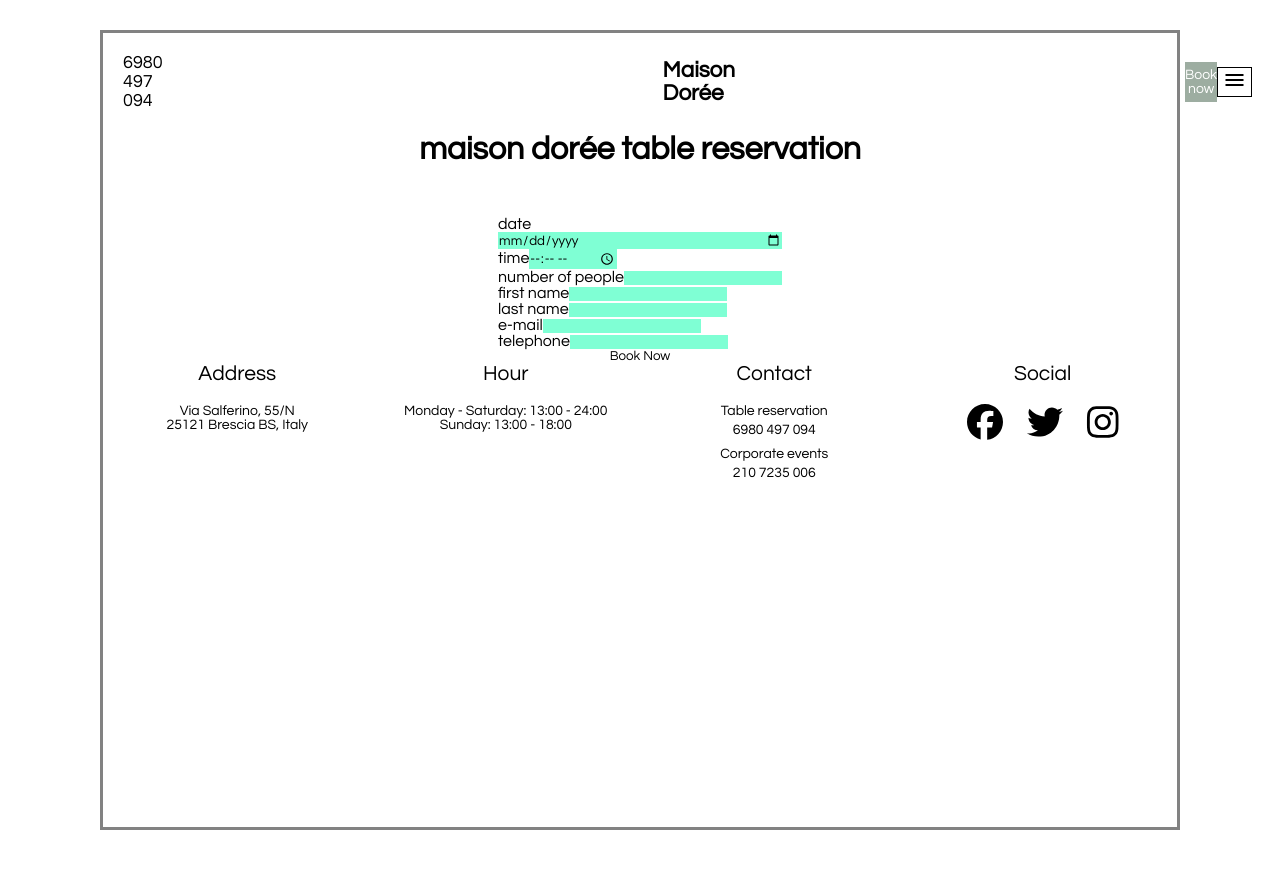
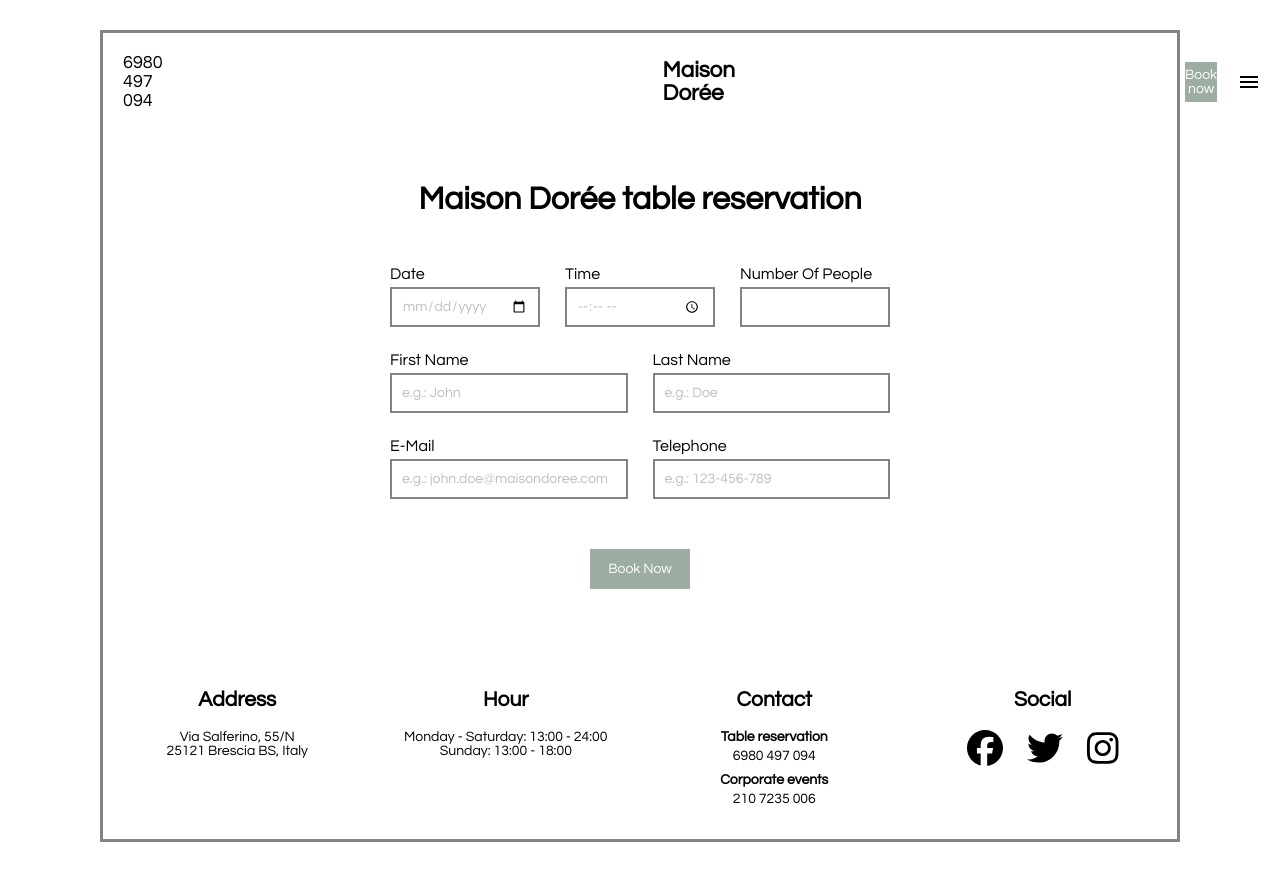
Before and after one commit to gremgergo/restaurant, a React (Create React App) app in the folder restaurant-website/: page /booking in a window 1280 px wide. Built offline with nearby package versions, Linux system fonts and the light colour scheme.

Commit message:
more style added

```diff
--- a/restaurant-website/package.json
+++ b/restaurant-website/package.json
@@ -3,18 +3,24 @@
   "version": "0.1.0",
   "private": true,
   "dependencies": {
+    "@emotion/react": "^11.10.4",
+    "@emotion/styled": "^11.10.4",
     "@fortawesome/fontawesome-svg-core": "^6.2.0",
     "@fortawesome/free-brands-svg-icons": "^6.2.0",
     "@fortawesome/free-regular-svg-icons": "^6.2.0",
     "@fortawesome/free-solid-svg-icons": "^6.2.0",
     "@fortawesome/react-fontawesome": "^0.2.0",
+    "@mui/material": "^5.10.6",
+    "@mui/styled-engine-sc": "^5.10.6",
     "@testing-library/jest-dom": "^5.16.5",
     "@testing-library/react": "^13.4.0",
     "@testing-library/user-event": "^13.5.0",
     "react": "^18.2.0",
+    "react-anchor-link-smooth-scroll": "^1.0.12",
     "react-dom": "^18.2.0",
     "react-router-dom": "^6.4.0",
     "react-scripts": "5.0.1",
+    "styled-components": "^5.3.5",
     "web-vitals": "^2.1.4"
   },
   "scripts": {
--- a/restaurant-website/src/components/Booking.css
+++ b/restaurant-website/src/components/Booking.css
@@ -10,22 +10,108 @@
     margin-top: 50px;
 }
 
+.booking input {
+    padding: 10px;
+
+    border: 2px solid #828282;
+
+    font-size: 14px;
+
+    color: #bebebe;
+}
+
+.booking input::placeholder {
+    color: #bebebe;
+}
+
+.booking input:focus {
+    color: #bebebe;
+}
+
+.booking label {
+    text-transform: capitalize;
+
+    margin-bottom: 5px;
+}
+
+.date,
+.time,
+.number {
+    width: 150px;
+    height: 40px;
+
+    margin-bottom: 25px;
+}
+
+.name {
+    width: 237.5px;
+    height: 40px;
+
+    margin-bottom: 25px;
+}
+
+.email,
+.tel {
+    width: 237.5px;
+    height: 40px;
+
+    margin-bottom: 50px;
+}
+
 .booking-title {
-    margin-top: 50px;
+    margin-top: 100px;
 
     text-align: center;
 }
 
-.booking-date {
+.booking-date-time-number {
+    display: flex;
+    flex-direction: row;
+
+    gap: 25px;
+}
+
+.booking-date,
+.booking-time,
+.booking-number,
+.booking-first-name,
+.booking-last-name,
+.booking-email,
+.booking-tel {
     display: flex;
     flex-direction: column;
 }
 
-.date,
-.time,
-.booking-number,
-.name,
-.email,
-.tel {
-    background-color: aquamarine;
+
+.details {
+    display: flex;
+    flex-direction: column;
 }
+
+.booking-name,
+.booking-contact {
+    display: flex;
+    flex-direction: row;
+    gap: 25px;
+}
+
+.booking-contact {
+    display: flex;
+    flex-direction: row;
+}
+
+.booking button {
+    width: 100px;
+    height: 40px;
+
+    margin-bottom: 100px;
+
+    background-color: #9dada1;
+
+    font-size: 14px;
+    color: #fff;
+}
+
+.booking button:hover {
+    background-color: #828282;
+}
--- a/restaurant-website/src/components/Booking.jsx
+++ b/restaurant-website/src/components/Booking.jsx
@@ -6,10 +6,10 @@ import './Booking.css';
 function Booking() {
   return (
     <Layout>
-      <h1 className='booking-title'>maison dorée table reservation</h1>
+      <h1 className='booking-title'>Maison Dorée table reservation</h1>
       <form className='booking'>
         <div className='booking-container'>
-          <div className='booking-date-time'>
+          <div className='booking-date-time-number'>
             <div className='booking-date'>
               <label htmlFor='date'>date</label>
               <input type='date' name='date' className='date' />
@@ -18,28 +18,30 @@ function Booking() {
               <label htmlFor='time'>time</label>
               <input type='time' name='time' className='time' />
             </div>
+            <div className='booking-number'>
+              <label htmlFor='number'>number of people</label>
+              <input type='number' name='number' className='number' />
+            </div>
           </div>
-          <label htmlFor='number'>number of people</label>
-          <input type='number' name='number' className='booking-number' />
           <div className='details'>
             <div className='booking-name'>
               <div className='booking-first-name'>
                 <label htmlFor='first-name'>first name</label>
-                <input type='text' name='first-name' className='name' />
+                <input type='text' name='first-name' className='name' placeholder='e.g.: John' />
               </div>
-              <div className='booking-lat-name'>
+              <div className='booking-last-name'>
                 <label htmlFor='last-name'>last name</label>
-                <input type='text' name='last-name' className='name' />
+                <input type='text' name='last-name' className='name' placeholder='e.g.: Doe'/>
               </div>
             </div>
             <div className='booking-contact'>
               <div className='booking-email'>
                 <label htmlFor='email'>e-mail</label>
-                <input type='email' name='email' className='email' />
+                <input type='email' name='email' className='email' placeholder='e.g.: john.doe@maisondoree.com' required=''/>
               </div>
               <div className='booking-tel'>
                 <label htmlFor='tel'>telephone</label>
-                <input type='tel' name='tel' className='tel' />
+                <input type='tel' name='tel' className='tel' placeholder='e.g.: 123-456-789' required=''/>
               </div>
             </div>
           </div>
--- a/restaurant-website/src/components/CorporateMenu.css
+++ b/restaurant-website/src/components/CorporateMenu.css
@@ -1,4 +1,4 @@
-.corporate-menu {
+#corporate-menu {
     max-width: 1200px;
 
     display: flex;
--- a/restaurant-website/src/components/CorporateMenu.jsx
+++ b/restaurant-website/src/components/CorporateMenu.jsx
@@ -5,7 +5,7 @@ import './CorporateMenu.css'
 
 function CorporateMenu() {
   return (
-    <div className='corporate-menu'>
+    <div id='corporate-menu'>
         <div className='corporate-left'>
             <h1 className='corporate-title'>corporate events</h1>
             <p className='corporate-article'>Masion dorée hospality comes to you. Whether it is a corporate event, press conference, coffee break, lunch break or your personal private event, choose Maison dorée and enjoy the experience.</p>
--- a/restaurant-website/src/components/Footer.css
+++ b/restaurant-website/src/components/Footer.css
@@ -1,4 +1,4 @@
-.footer {
+#footer {
     max-width: 1400px;
     height: 100px;
 
@@ -7,7 +7,7 @@
     justify-content: space-around;
 
     margin: 0 auto;
-    margin-bottom: 100px;
+    margin-bottom: 50px;
 
 }
 
@@ -31,13 +31,13 @@
 .social h2 {
     margin-bottom: 20px;
 
-    font-weight: 400;
+    font-weight: 600;
 }
 
 .contact h4 {
     margin-bottom: 5px;
 
-    font-weight: 400;
+    font-weight: 600;
 }
 
 .contact p {
@@ -52,6 +52,8 @@
     justify-content: space-evenly;
 
     font-size: 36px;
+
+    cursor: pointer;
 }
 
 .social-icon-each:hover {
--- a/restaurant-website/src/components/Footer.jsx
+++ b/restaurant-website/src/components/Footer.jsx
@@ -5,7 +5,7 @@ import { faFacebook, faTwitter, faInstagram } from '@fortawesome/free-brands-svg
 
 function Footer() {
   return (
-    <section className='footer'>
+    <section id='footer'>
       <div className='address'>
         <h2>Address</h2>
         <p>Via Salferino, 55/N</p>
--- a/restaurant-website/src/components/Menu.css
+++ b/restaurant-website/src/components/Menu.css
@@ -1,4 +1,4 @@
-.menu {
+#menu {
     max-width: 1200px;
 
     margin: 0 auto;
--- a/restaurant-website/src/components/Menu.jsx
+++ b/restaurant-website/src/components/Menu.jsx
@@ -7,7 +7,7 @@ import './Menu.css';
 
 function Menu() {
   return (
-    <div className='menu'>
+    <div id='menu'>
         <div className='menu-top'>
             <h1 className='menu-title'>menu</h1>
             <p className='menu-article'>Masion dorée philosophy is based on friends sharing dishes: sampling, tasting, enjoying. The menu changes with season and the kitchen is continually evolving. The menu features: salads, cold dishes, raw, wooden oven, charcoal, casserole, fitters, and dessert.</p>
--- a/restaurant-website/src/components/MenuIcon.css
+++ b/restaurant-website/src/components/MenuIcon.css
@@ -1,8 +1,8 @@
-.menu-button {
-    width: 35px;
-    height: 30px;
+#basic-button {
+    width: 40px;
+    height: 40px;
 
-    font-size: 20px;
+    font-size: 28px;
 
-    border: 1px solid black;
+    color: #000;
 }
--- a/restaurant-website/src/components/MenuIcon.jsx
+++ b/restaurant-website/src/components/MenuIcon.jsx
@@ -1,16 +1,55 @@
 import React from 'react';
-import './MenuIcon.css'
-
-
+import './MenuIcon.css';
+import Button from '@mui/material/Button';
+import Menu from '@mui/material/Menu';
+import MenuItem from '@mui/material/MenuItem';
+import { useState } from 'react';
+import AnchorLink from 'react-anchor-link-smooth-scroll';
 
 function MenuIcon() {
+  const [anchorEl, setAnchorEl] = useState(null);
+  const open = Boolean(anchorEl);
+  const handleClick = (event) => {
+    setAnchorEl(event.currentTarget);
+  };
+  const handleClose = () => {
+    setAnchorEl(null);
+  };
+
   return (
     <div>
-      <button className='menu-button'>
-        <span class="material-symbols-outlined">menu</span>
-      </button>
+      <Button
+        id="basic-button"
+        aria-controls={open ? 'basic-menu' : undefined}
+        aria-haspopup="true"
+        aria-expanded={open ? 'true' : undefined}
+        onClick={handleClick}
+      >
+        <span className='material-symbols-outlined'>
+          menu
+        </span>
+      </Button>
+      <Menu
+        id="basic-menu"
+        anchorEl={anchorEl}
+        open={open}
+        onClose={handleClose}
+        MenuListProps={{
+          'aria-labelledby': 'basic-button',
+        }}
+      >
+
+        <AnchorLink href='#menu'>
+          <MenuItem onClick={handleClose}>Menu</MenuItem>
+        </AnchorLink>
+        <AnchorLink href='#corporate-menu'>
+          <MenuItem onClick={handleClose}>Corporative</MenuItem>
+        </AnchorLink>
+        <AnchorLink href='#footer'>
+          <MenuItem onClick={handleClose}>Contacts</MenuItem>
+        </AnchorLink>
+      </Menu>
     </div>
-  )
+  );
 }
-
 export default MenuIcon
```
Also changed, not shown: 1 other file (tests, documents, lock files or other folders).
